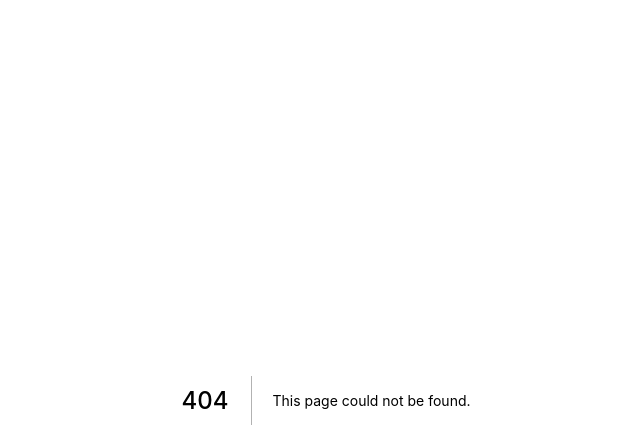
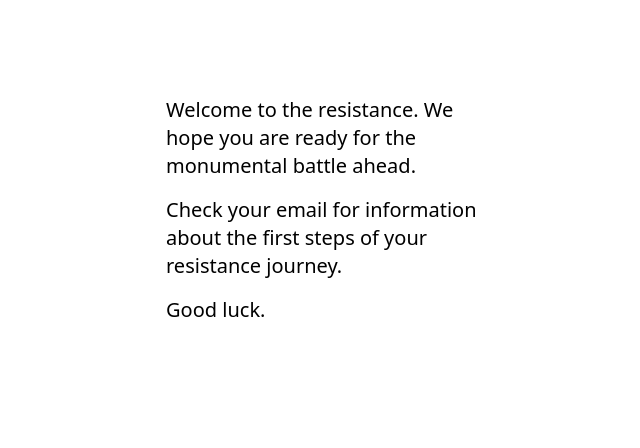
Before and after one commit to RitaliJ/SHTEM-immersive-narrative, a Next.js app: page /resistance in a window 1280 px wide. Before the commit this address had no page. Shown: the top 448 px of the page, without its empty margins (314-954 px from the left). Built offline with nearby package versions, Linux system fonts and the light colour scheme.

Commit message:
basic resistance page

```diff
--- /dev/null
+++ b/pages/resistance.tsx
@@ -0,0 +1,22 @@
+import Head from "next/head";
+
+//page that you're directed to when you press "join the resistance"
+export default function Resistance() {
+    return (
+        <>
+            <Head>
+                <title>SHTEM Website | Resistance</title>
+                <meta name="description" content="Resistance" />
+                <link rel="icon" href="/favicon.ico" />
+            </Head>
+
+            <div className="flex justify-center items-center">
+                <div className="w-screen flex flex-col gap-4 text-xl pt-24 max-w-[20rem]">
+                    <p>Welcome to the resistance. We hope you are ready for the monumental battle ahead.</p>
+                    <p>Check your email for information about the first steps of your resistance journey.</p>
+                    <p>Good luck.</p>
+                </div>
+            </div>
+        </>
+    )
+}
```
